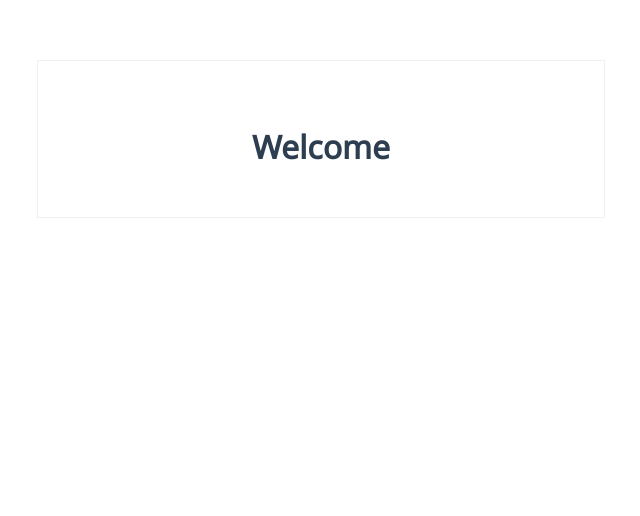
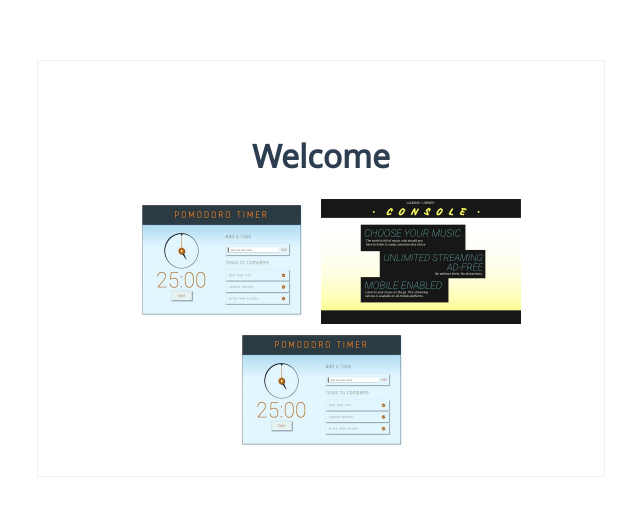
Before and after one commit to CassadyBlake/portfolio, a Vue app: page /#/home in a window 1280 px wide. Shown: the part 148-664 px from the top of the page, without its empty margins (319-959 px from the left). Built offline with nearby package versions, Linux system fonts and the light colour scheme.

Commit message:
added thumbnails and the current-work component. Navigation is now functioning properly for the splash page

```diff
--- a/src/App.vue
+++ b/src/App.vue
@@ -5,12 +5,16 @@
       <div
         id="nav"
         :class="initialView === true ? 'initial-view' : 'nav-view'"
-        @click="initialView = false"
       >
         <router-link to="/code">Code</router-link> <span>|</span>
         <router-link to="/design">Design</router-link> <span>|</span>
         <router-link to="/about">About</router-link>
-        <h1 class="welcome-message">Welcome</h1>
+        <div class="welcome-message">
+          <h1>Welcome</h1>
+          <current-work
+            @navigateTo="routeTo"
+          ></current-work>
+        </div>
       </div>
       <transition
         name="fade"
@@ -22,13 +26,26 @@
   </div>
 </template>
 <script>
+import currentWork from "./components/Current-Work";
+
 export default {
   name: 'app',
   components: {
+    currentWork
   },
   data() {
     return {
       initialView: true
+    }
+  },
+  mounted() {
+    this.$router.push('home');
+  },
+  methods: {
+    routeTo(view, id) {
+      console.log("view, id", view, id);
+      this.initialView = false
+      this.$router.push(view);
     }
   }
 }
@@ -77,9 +94,8 @@ export default {
     }
     .welcome-message {
       opacity: 1;
-      height: 50px !important;
+      height: 300px ;
       margin: 12px 0px !important;
-      opacity: 1;
     }
   }
 
--- /dev/null
+++ b/src/components/Current-Work.vue
@@ -0,0 +1,26 @@
+<template>
+  <div class="current-work">
+    <div class="thumbnails">
+        <a @click="navigateTo('code','#pomodoro')"><img src="../assets/pomodoro_thumb.jpg" width="200px"></a>
+        <a @click="navigateTo('code','#console')"><img src="../assets/console_thumb.jpg" width="200px" ></a>
+        <a><img src="../assets/pomodoro_thumb.jpg" width="200px"></a>
+    </div>
+    <div class="info-box"></div>
+  </div>
+</template>
+
+<script>
+export default {
+    name: 'current-work',
+    data: () => {
+        return {
+
+        }
+    },
+    methods: {
+        navigateTo(view, id) {
+            this.$emit('navigateTo', view, id);
+        }
+    }
+}
+</script>
--- a/src/views/Home.vue
+++ b/src/views/Home.vue
@@ -1,8 +1,5 @@
 <template>
   <div class="home">
-    <div>
-      Recent Work of mine
-    </div>
   </div>
 </template>
 
```
Also changed, not shown: src/assets/console_thumb.jpg (added), src/assets/pomodoro_thumb.jpg (added).
